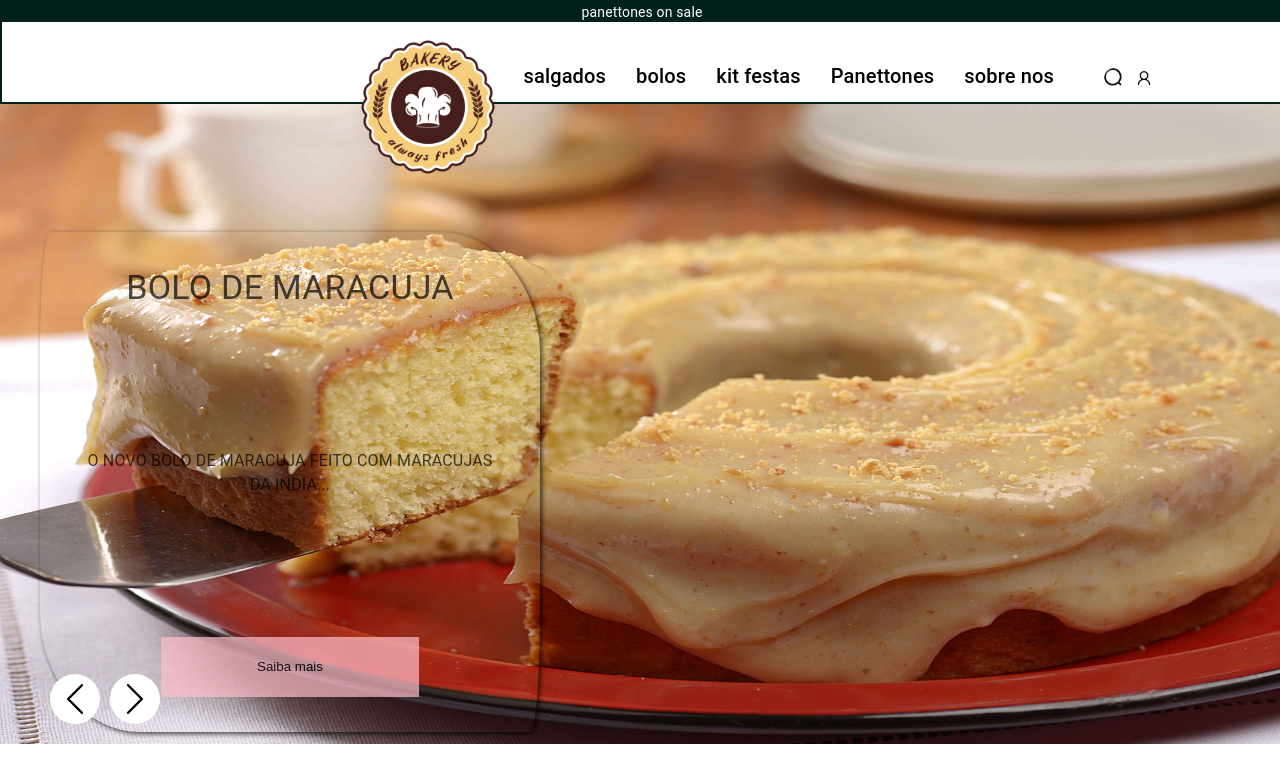
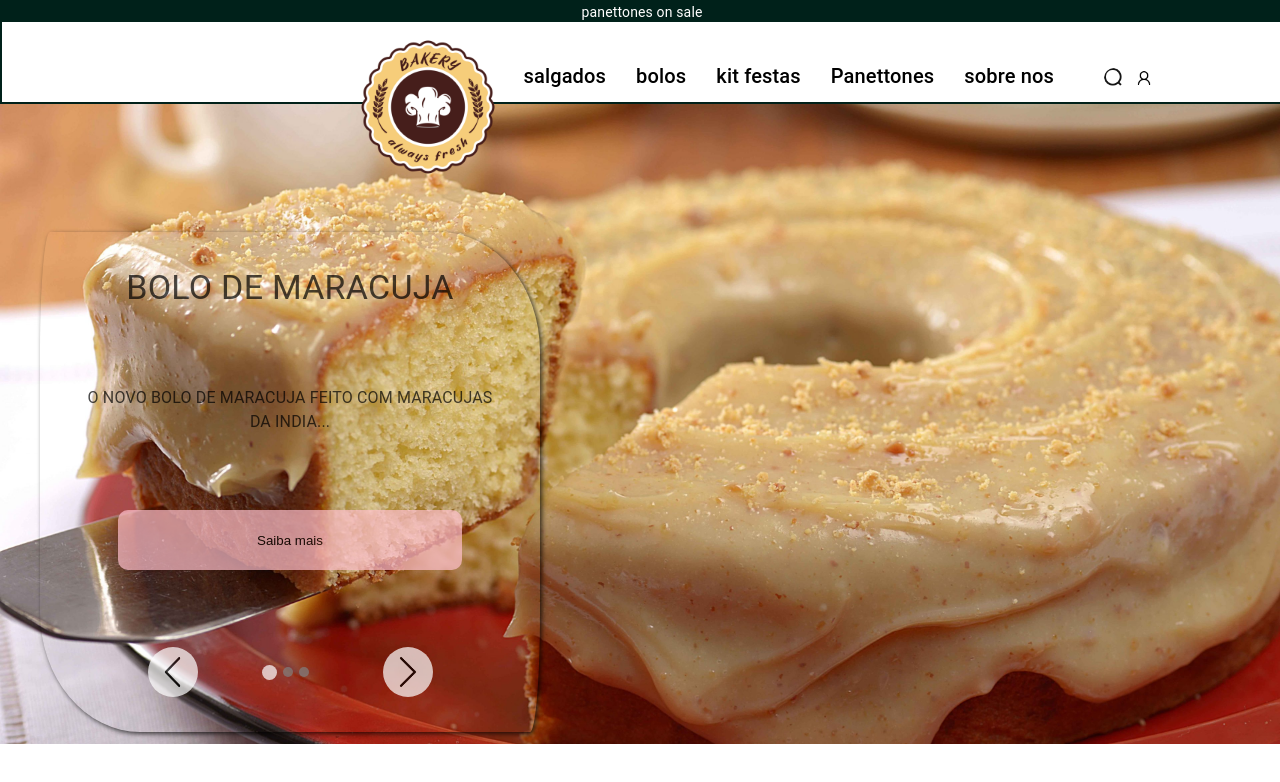
Before and after one commit to rafaelFacundo/bakery_site, a React (Create React App) app: page / in a window 1280 px wide. Shown: the top 782 px of the page. Built offline with nearby package versions, Linux system fonts and the light colour scheme.

Commit message:
slider design done

```diff
--- a/src/components/MainNews/News.styles.ts
+++ b/src/components/MainNews/News.styles.ts
@@ -27,6 +27,7 @@ const useStyles = makeStyles((theme: Theme) =>
     cardImage: {
       width: "100%",
       height: "100%",
+      objectFit: "cover",
     },
     descriptionBox: {
       width: "500px",
@@ -46,18 +47,20 @@ const useStyles = makeStyles((theme: Theme) =>
       boxSizing: "border-box",
     },
     seeMoreButton: {
-      width: "60%",
+      width: "80%",
       height: "60px",
       border: "none",
       backgroundColor: "pink",
+      borderRadius: "10px",
     },
     sliderButtonsBox: {
-      position: "absolute",
+      /* position: "absolute",
       bottom: "20px",
-      left: "50px",
+      left: "50px", */
       display: "flex",
       alignItems: "center",
-      justifyContent: "space-between",
+      justifyContent: "space-around",
+      width: "80%",
     },
     sliderButtonRigth: {
       display: "flex",
@@ -97,6 +100,26 @@ const useStyles = makeStyles((theme: Theme) =>
       width: "80%",
       height: "80%",
     },
+    indexSliderCircleBox: {
+      padding: "2px",
+      display: "flex",
+      alignItems: "center",
+      justifyContent: "center",
+      boxSizing: "border-box",
+    },
+    indexSliderCircle: {
+      width: "10px",
+      height: "10px",
+      borderRadius: "100%",
+      backgroundColor: "gray",
+      transition: "all 0.5 ease-out",
+      margin: "3px",
+    },
+    currentIndexSliderCircle: {
+      width: "15px",
+      height: "15px",
+      backgroundColor: "white",
+    },
   })
 );
 
--- a/src/components/MainNews/index.tsx
+++ b/src/components/MainNews/index.tsx
@@ -1,5 +1,5 @@
 import { Box, Typography } from "@mui/material";
-import React, { useEffect, useRef } from "react";
+import React, { useEffect, useRef, useState } from "react";
 import useStyles from "./News.styles";
 
 import Quadro from "../svg/quadro";
@@ -11,7 +11,7 @@ import Arrow from "../../assets/images/arrow.png";
 
 const MainNews: React.FC = () => {
   const newsCardBoxRef = useRef<HTMLDivElement>(null);
-
+  const [currentSlideIndex, setCurrentSlideIndex] = useState<number>(0);
   const classes = useStyles();
 
   const testes = [
@@ -39,6 +39,7 @@ const MainNews: React.FC = () => {
         left: newsCardBoxRef.current.clientWidth,
         behavior: "smooth",
       });
+      setCurrentSlideIndex(currentSlideIndex + 1);
     }
   };
 
@@ -48,14 +49,9 @@ const MainNews: React.FC = () => {
         left: -newsCardBoxRef.current.clientWidth,
         behavior: "smooth",
       });
+      setCurrentSlideIndex(currentSlideIndex - 1);
     }
   };
-
-  useEffect(() => {
-    if (newsCardBoxRef) {
-      console.log(newsCardBoxRef.current);
-    }
-  }, [newsCardBoxRef.current]);
 
   return (
     <Box className={classes.container}>
@@ -66,25 +62,44 @@ const MainNews: React.FC = () => {
               <Typography variant="h4">{teste.title}</Typography>
               <Typography>{teste.description}</Typography>
               <button className={classes.seeMoreButton}>Saiba mais</button>
-            </Box>
-            <img src={teste.image} alt="Bolo" className={classes.cardImage} />
-          </Box>
-        ))}
-      </Box>
-
               <Box className={classes.sliderButtonsBox}>
                 <button
                   className={classes.sliderButtonLeft}
                   onClick={handleScrollToLeft}
                 >
-          <img src={Arrow} alt="arrow" className={classes.sliderButtonImage} />
+                  <img
+                    src={Arrow}
+                    alt="arrow"
+                    className={classes.sliderButtonImage}
+                  />
                 </button>
+                <Box className={classes.indexSliderCircleBox}>
+                  {testes.map((teste, index) => (
+                    <Box
+                      className={`${classes.indexSliderCircle} ${
+                        index === currentSlideIndex &&
+                        classes.currentIndexSliderCircle
+                      }`}
+                      key={`${teste.title} ${index}`}
+                    ></Box>
+                  ))}
+                </Box>
                 <button
                   className={classes.sliderButtonRigth}
                   onClick={handleScrollToRight}
                 >
-          <img src={Arrow} alt="arrow" className={classes.sliderButtonImage} />
+                  <img
+                    src={Arrow}
+                    alt="arrow"
+                    className={classes.sliderButtonImage}
+                  />
                 </button>
+              </Box>
+            </Box>
+
+            <img src={teste.image} alt="Bolo" className={classes.cardImage} />
+          </Box>
+        ))}
       </Box>
     </Box>
   );
```
Lines whose indentation alone changed are shown as unchanged.
